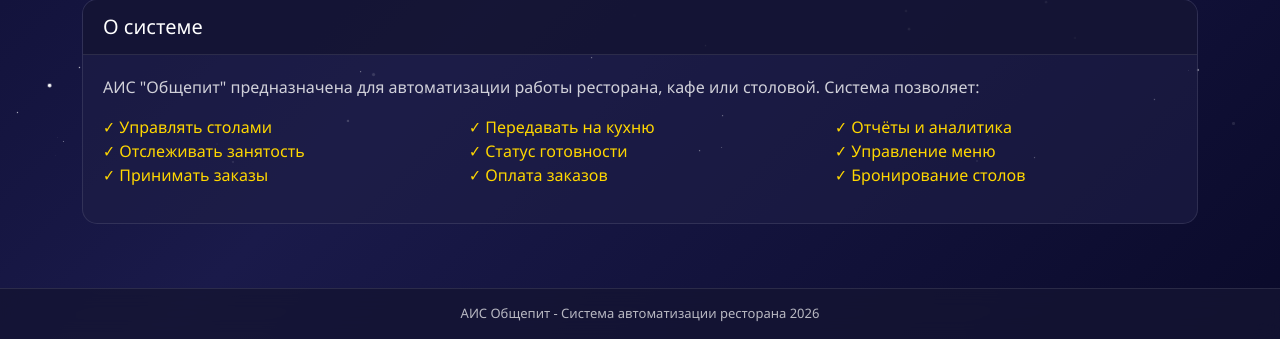
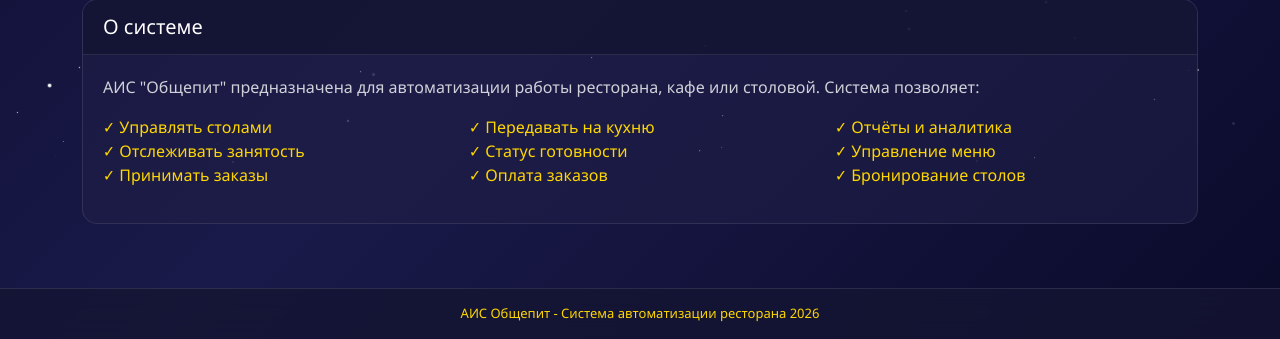
Before and after one commit to kotp2001/obshepit-ais, a Django app: page / in a window 1280 px wide. Shown: the part 630-969 px from the top of the page. Run offline with Django 4.2, Linux system fonts and the light colour scheme.

Commit message:
Update base.html

```diff
--- a/templates/base.html
+++ b/templates/base.html
@@ -272,7 +272,7 @@
     margin-top: 40px;
     padding: 15px;
     text-align: center;
-            color: rgba(255,255,255,0.7);
+    color: #ffd700;
     font-size: 13px;
     border-top: 1px solid rgba(255,255,255,0.1);
 }
```
Lines whose indentation alone changed are shown as unchanged.
